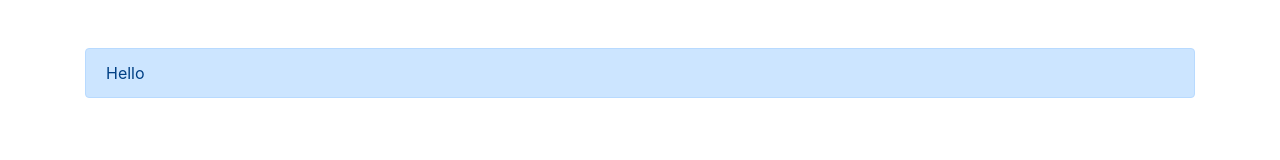
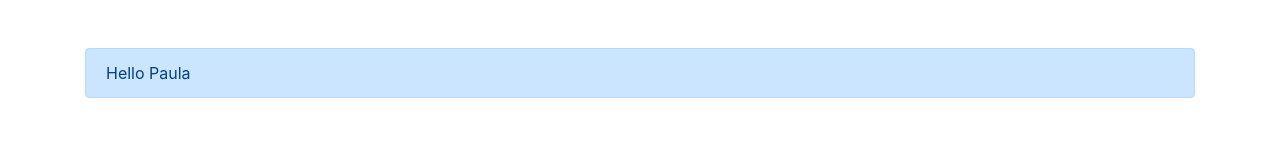
Before and after one commit to pcoliveira90/dscatalog, a React (Create React App) app in the folder front-web/: page / in a window 1280 px wide. Shown: the top 160 px of the page. Built offline with nearby package versions, Linux system fonts and the light colour scheme.

Commit message:
initial props

```diff
--- a/front-web/src/Alert.tsx
+++ b/front-web/src/Alert.tsx
@@ -1,8 +1,12 @@
 import React from 'react';
 
-const Alert = () => {
+type Props = {
+    text: string;
+}
+
+const Alert = ({text}: Props) => {
     return (
-        <div className="alert alert-primary"> Hello </div>
+        <div className="alert alert-primary"> {text} </div>
     )
   }
 
--- a/front-web/src/App.tsx
+++ b/front-web/src/App.tsx
@@ -4,8 +4,8 @@ import Alert from './Alert';
 const App = () => {
     return (
       <div className="container mt-5">
-        <Alert/>
-        </div>
+        <Alert text="Hello Paula"/>
+      </div>
     )
   }
 
```
Also changed, not shown: 1 other file (tests, documents, lock files or other folders).
